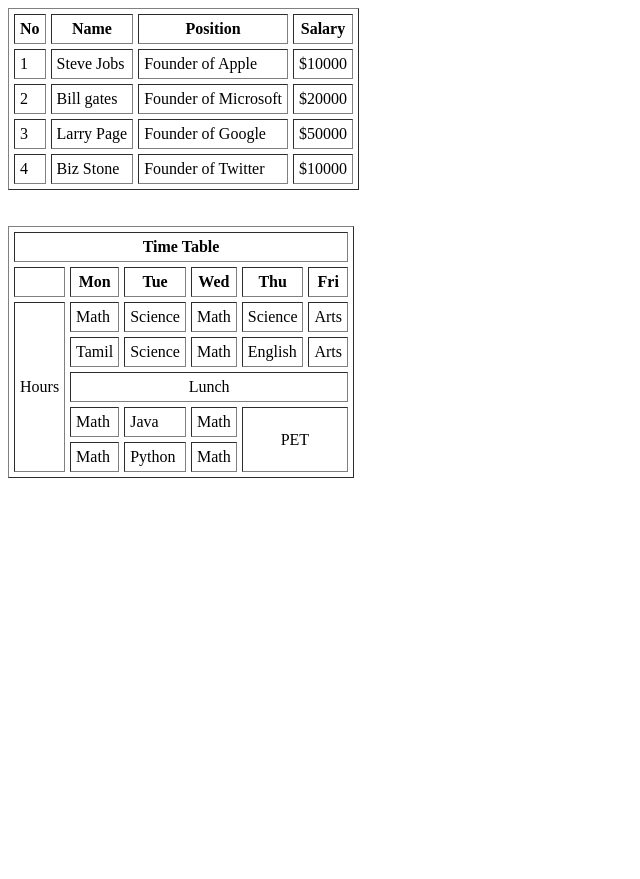
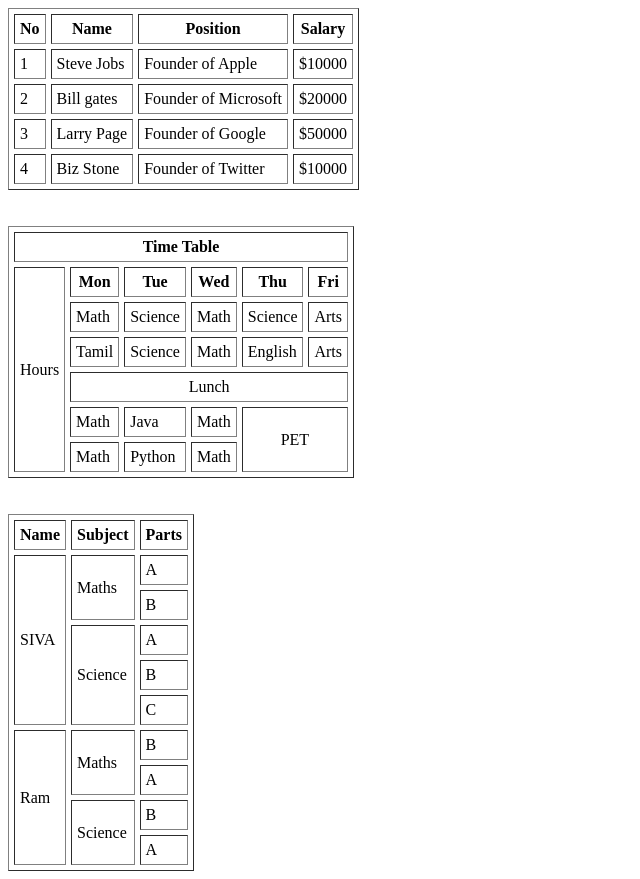
Before and after one commit to gkmaran/gkm2, a plain HTML site: page index.html in a window 1280 px wide. Shown: the whole page, without its empty margins (0-640 px from the left). Before the commit the page ends 800 px from the top, so only its background shows below. Drawn offline with Linux system fonts and the light colour scheme.

Commit message:
adding table

```diff
--- a/index.html
+++ b/index.html
@@ -50,17 +50,17 @@
         <tr>
             <th colspan="6"> Time Table</th>
         </tr>
+        </thead>
+        <tbody>
             <tr>
-            <th></th>
+                <td rowspan="6"> Hours</td>
                 <th>Mon</th>
                 <th>Tue</th>
                 <th>Wed</th>
                 <th>Thu</th>
                 <th>Fri</th>
             </tr>
-        <tbody>
             <tr>
-                <td rowspan="6"> Hours</td>
                 <td>Math</td>
                 <td>Science</td>
                 <td>Math</td>
@@ -90,7 +90,51 @@
                 <td>Math</td>
             </tr>
         </tbody>
+    </table>
+    <br><br>
+    <table border="1" cellpadding="5" cellspacing="5">
+    <thead>
+    <tr>
+        <th>Name</th>
+        <th>Subject</th>
+        <th>Parts</th>
+    </tr>
     </thead>
+    <tbody>
+        <tr>
+            <td rowspan="5">SIVA</td>
+            <td rowspan="2">Maths</td>
+            <td>A</td>
+        </tr>
+        <tr>
+            <td>B</td>
+        </tr>
+        <tr>
+            <td rowspan="3">Science</td>
+            <td>A</td>
+        </tr>
+        <tr>
+            <td>B</td>
+        </tr>
+        <tr>
+            <td>C</td>
+        </tr>
+        <tr>
+            <td rowspan="4">Ram</td>
+            <td rowspan="2">Maths</td>
+            <td>B</td>
+        </tr>
+        <tr>
+            <td>A</td>
+        </tr>
+        <tr>
+            <td rowspan="2">Science</td>
+            <td>B</td>
+        </tr>
+        <tr>
+            <td>A</td>
+        </tr>
+    </tbody>
     </table>
 
 </body>
```
Lines whose indentation alone changed are shown as unchanged.
